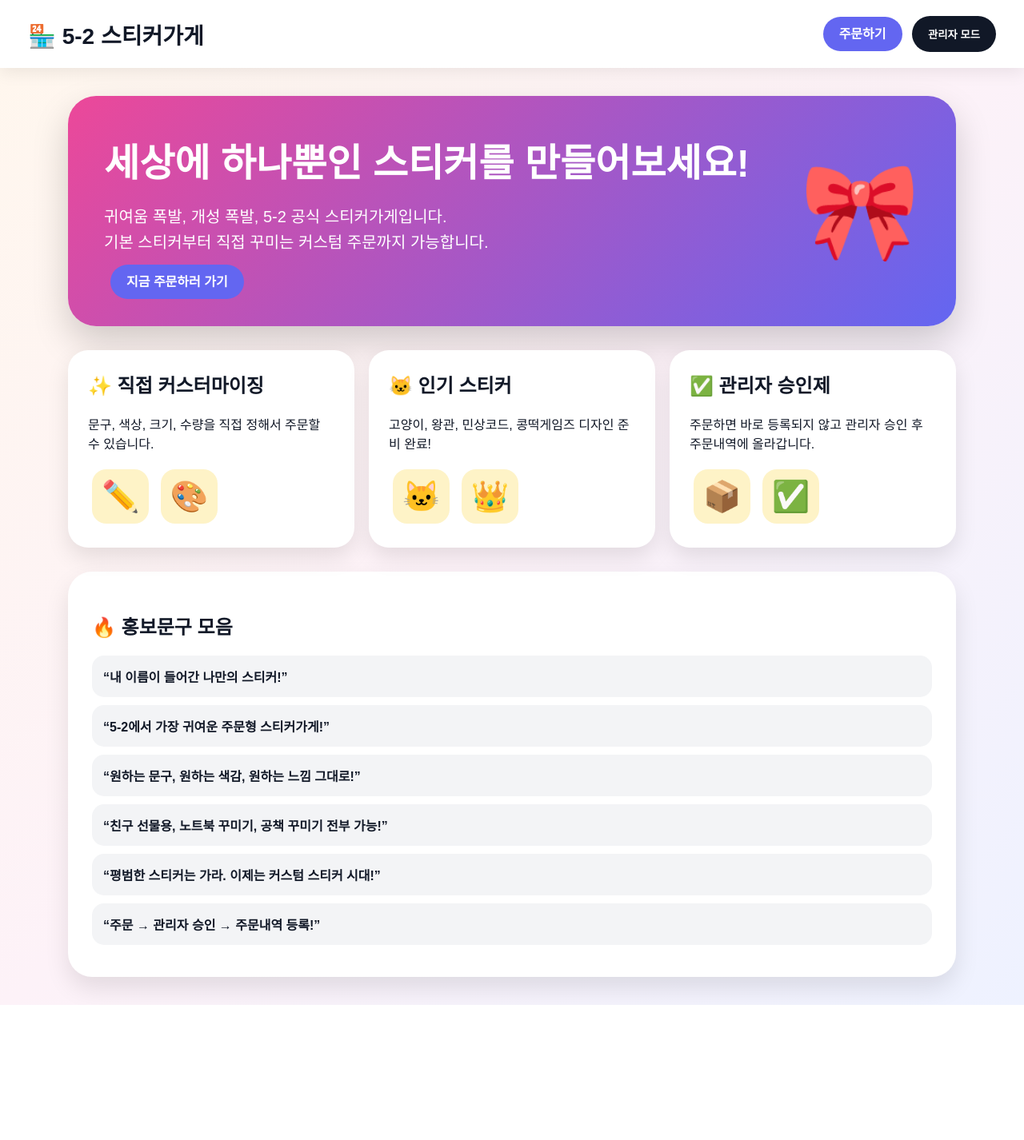
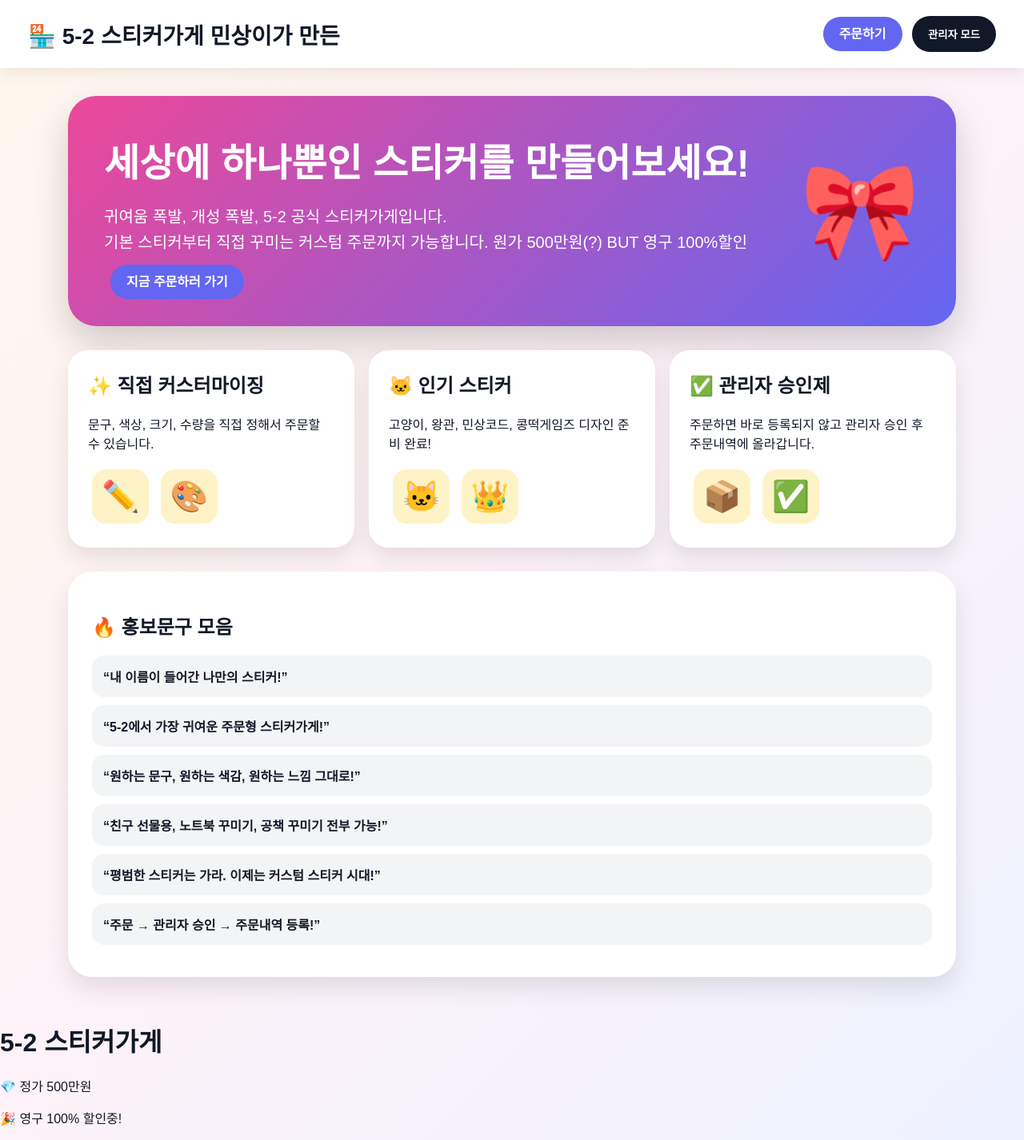
Before and after one commit to psymoojuk75/dachaewoom-fake, a website: page public/index.html in a window 1280 px wide. Shown: the whole page at 80% size. Before the commit the page ends 1257 px from the top, so only its background shows below. Drawn offline with Linux system fonts and the light colour scheme.

Commit message:
비번 변경

```diff
--- a/public/index.html
+++ b/public/index.html
@@ -160,7 +160,7 @@
 <body>
 
 <header>
-  <div class="logo">🏪 5-2 스티커가게</div>
+  <div class="logo">🏪 5-2 스티커가게 민상이가 만든</div>
   <div>
     <a href="/order">주문하기</a>
     <button class="admin-btn" onclick="openAdminModal()">관리자 모드</button>
@@ -174,6 +174,7 @@
       <p>
         귀여움 폭발, 개성 폭발, 5-2 공식 스티커가게입니다.<br>
         기본 스티커부터 직접 꾸미는 커스텀 주문까지 가능합니다.
+        원가 500만원(?) BUT 영구 100%할인
       </p>
       <a href="/order">지금 주문하러 가기</a>
     </div>
@@ -250,5 +251,11 @@
   }
 </script>
 
+
+<h1>5-2 스티커가게</h1>
+
+<p>💎 정가 500만원</p>
+<p>🎉 영구 100% 할인중!</p>
+
 </body>
 </html>
--- a/server.js
+++ b/server.js
@@ -70,7 +70,7 @@ function writeJson(file, data) {
 }
 
 function checkPassword(password) {
-  return password === "minsang";
+  return password === "kms0727hi";
 }
 
 function makeOrderNumber() {
```
